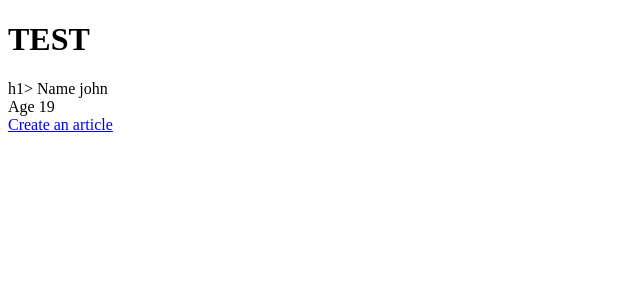
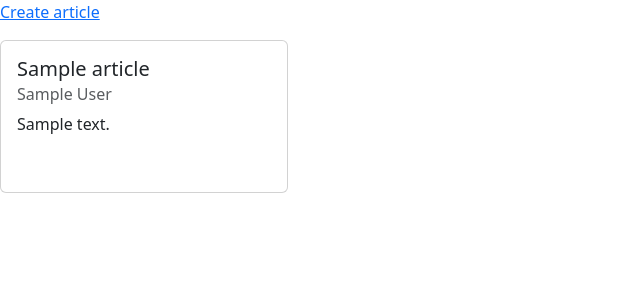
Before and after one commit to asel6320/article_projects, a Django app: page / in a window 1280 px wide. Shown: the top 300 px of the page, without its empty margins (0-640 px from the left). Run offline with Django 5.2, Linux system fonts and the light colour scheme; tables that the repository leaves empty hold one stand-in row (values such as "Sample post").

Commit message:
re-made print of articles now everything is working with database

```diff
--- a/source/webapp/models.py
+++ b/source/webapp/models.py
@@ -1,3 +1,17 @@
 from django.db import models
 
 # Create your models here.
+class Article(models.Model): #id is there by default
+    title = models.CharField(max_length=50, null=False, blank=False, verbose_name='Title')
+    author = models.CharField(max_length=50, null=False, blank=False, verbose_name='Author', default="Unknown")
+    content = models.TextField(max_length=1000, null=False, blank=False, verbose_name='Content')
+    created_at = models.DateTimeField(auto_now_add=True, verbose_name='Created at')
+    updated_at = models.DateTimeField(auto_now=True, verbose_name='Created at')
+
+    def __str__(self): #with self.id
+        return f"{self.pk}. {self.title}: {self.author}"
+
+    class Meta:
+        db_table = 'articles'
+        verbose_name = 'Article'
+        verbose_name_plural = 'Articles'
--- a/source/webapp/templates/index.html
+++ b/source/webapp/templates/index.html
@@ -7,25 +7,25 @@
           content="width=device-width, user-scalable=no, initial-scale=1.0, maximum-scale=1.0, minimum-scale=1.0">
     <meta http-equiv="X-UA-Compatible" content="ie=edge">
     <title>Document</title>
+    <link href="https://cdn.jsdelivr.net/npm/bootstrap@5.3.3/dist/css/bootstrap.min.css" rel="stylesheet" integrity="sha384-QWTKZyjpPEjISv5WaRU9OFeRpok6YctnYmDr5pNlyT2bRjXh0JMhjY6hW+ALEwIH" crossorigin="anonymous">
     <link rel="stylesheet" href="{% static 'styles/style.css' %}">
 </head>
 <body>
-    {% if age > 18 %}
-        <h1>TEST</h1>h1>
-    {% endif %}
-    Name {{ name }}
-    </br>
-    Age {{ age }}
-    </br>
-    <a href="create/">Create an article</a>
-    </br>
+
+    <a href="create/">Create article</a>
 
     {% for article in articles %}
-        <div class="article">
-            <h4>{{ article.title }} <i>{{ article.author }}</i> </h4>
-            <p>{{ article.content }}</p>
+        <div class="card mt-3" style="width: 18rem;">
+          <div class="card-body">
+            <h5 class="card-title">{{ article.title }}</h5>
+            <h6 class="card-subtitle mb-2 text-body-secondary">{{ article.author }}</h6>
+            <p class="card-text">{{ article.content }}</p>
+            <a href="#" class="card-link"></a>
+            <a href="#" class="card-link"></a>
+          </div>
         </div>
     {% endfor %}
 
+<script src="https://cdn.jsdelivr.net/npm/bootstrap@5.3.3/dist/js/bootstrap.bundle.min.js" integrity="sha384-YvpcrYf0tY3lHB60NNkmXc5s9fDVZLESaAA55NDzOxhy9GkcIdslK1eN7N6jIeHz" crossorigin="anonymous"></script>
 </body>
 </html>
--- a/source/webapp/urls.py
+++ b/source/webapp/urls.py
@@ -1,8 +1,9 @@
 from django.urls import path
 
-from webapp.views import index, create_article
+from webapp.views import index, create_article, article_detail
 
 urlpatterns = [
     path('', index),
-    path('create/', create_article)
+    path('create/', create_article),
+    path('article/', article_detail)
 ]
--- a/source/webapp/views.py
+++ b/source/webapp/views.py
@@ -2,35 +2,25 @@ from django.http import HttpResponseRedirect
 from django.shortcuts import render
 
 from webapp.article_db import ArticleDb
+from webapp.models import Article
 
 
 # Create your views here.
 def index(request):
-    print(request.GET.get("my_params"))
-    context = {
-        'name': 'john',
-        'age': 19,
-        'articles': ArticleDb.articles
-    }
-    return render(request, 'index.html', context=context)
+    articles = Article.objects.order_by('-created_at')
+    return render(request, 'index.html', context={"articles": articles})
 
 def create_article(request):
     if request.method == 'GET':
         return render(request, 'create_article.html')
     else:
-        title = request.POST.get("title")
-        content = request.POST.get("content")
-        author = request.POST.get("author")
-        ArticleDb.articles.append(
-            {
-                'title': title,
-                'content': content,
-                'author': author
-            }
-        )
+        Article.objects.create(
+            title=request.POST.get("title"),
+            content = request.POST.get("content"),
+            author = request.POST.get("author")
+        ) # v ideale vot zdes' doljna iiti proverka, chto priwli nujnye dannye i potom peredavat'
+
         return HttpResponseRedirect('/')
-        #return render(request, 'article.html', context={
-        #    'title': title,
-        #    'content': content,
-        #    'author': author
-        #})
+
+def article_detail(request, article_id):
+    pass
```
Also changed, not shown: source/webapp/admin.py (+10 -0 lines), 1 other file.
